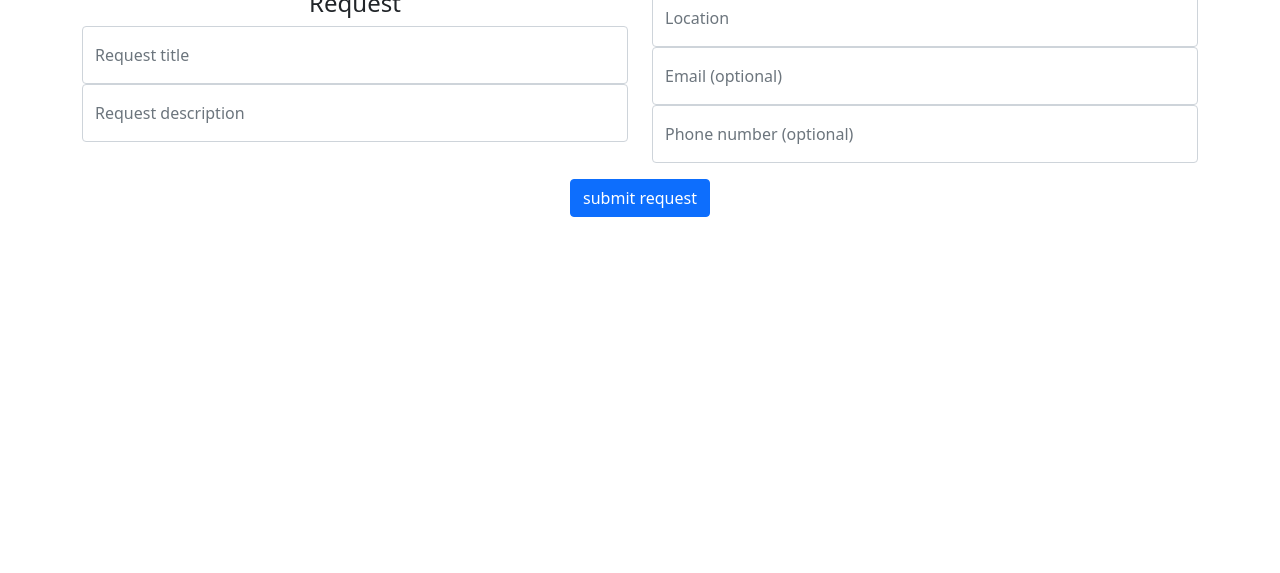
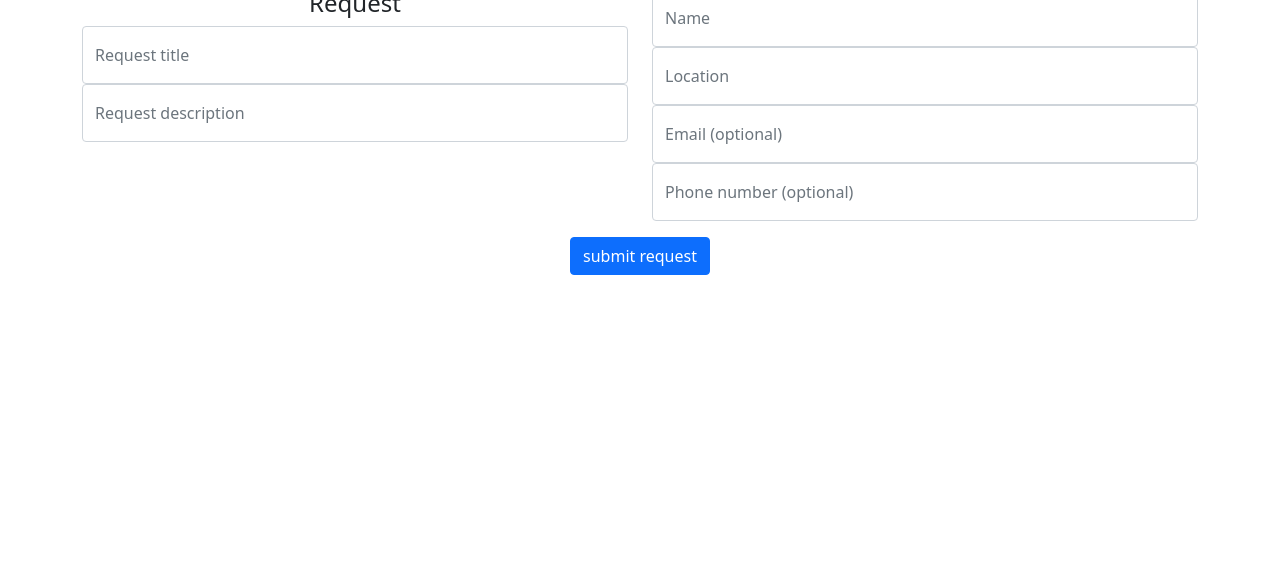
Before and after one commit to grievans/cs326-final-vav, a plain HTML site: page docs/quarantining.html in a window 1280 px wide. Shown: the part 227-800 px from the top of the page. Drawn offline with nearby package versions, Linux system fonts and the light colour scheme.

Commit message:
added name

```diff
--- a/docs/quarantining.html
+++ b/docs/quarantining.html
@@ -39,6 +39,12 @@
             </div>
             <div class="col">
               <!-- TODO: keep in mind maybe storing some of this info with the user account? -->
+              <div class="form-floating">
+                <input type="text" id="name" class="form-control" placeholder="[no name given]">
+
+                <label for="name" class="text-muted">Name</label>
+              </div>
+
               <div class="form-floating">
                 <input type="text" id="location" class="form-control" placeholder="[no location given]">
                 <!-- TODO: when implementing actual submissions, should maybe have it not be able to submit if no location is given? Same with title and maybe description -->
```
